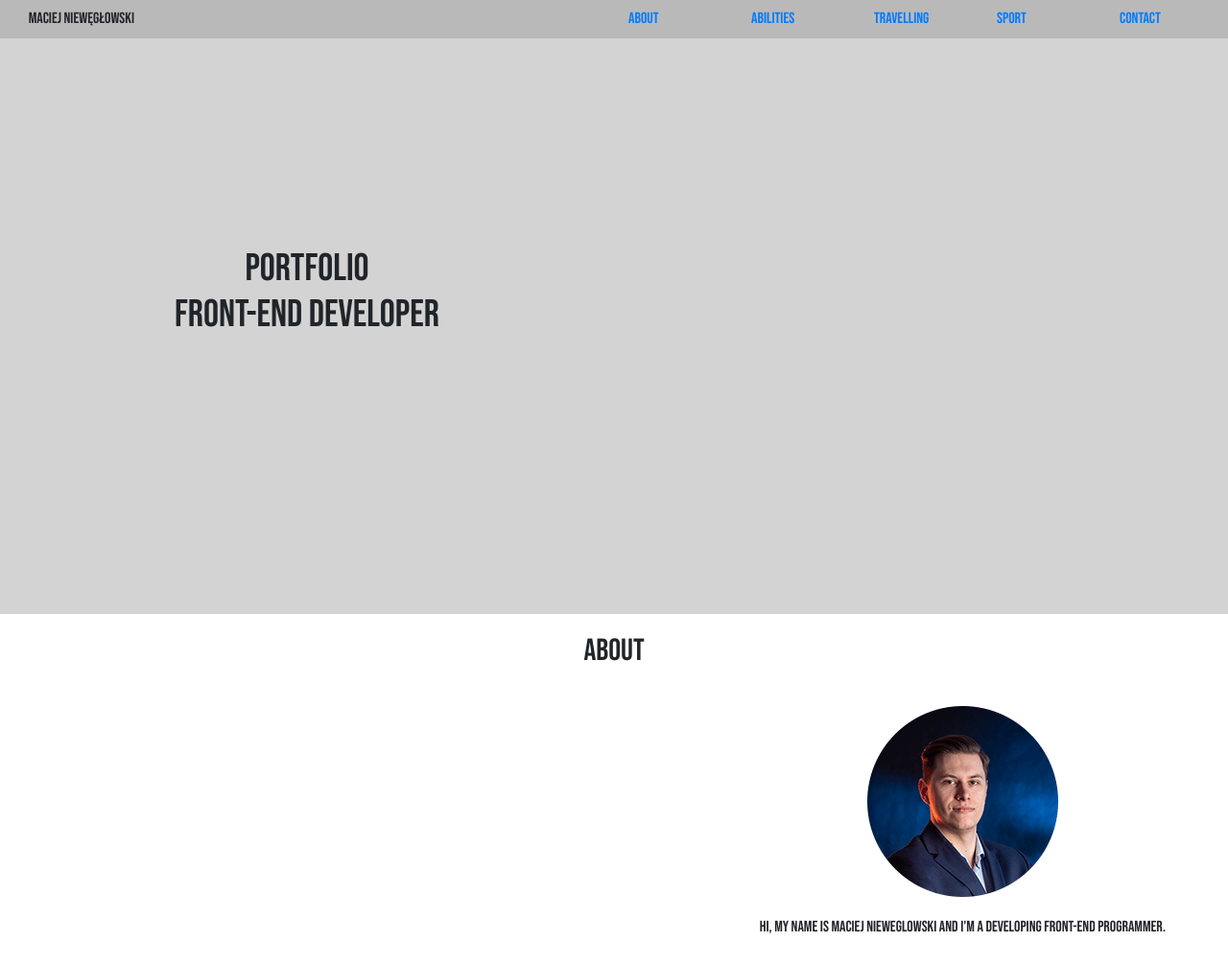
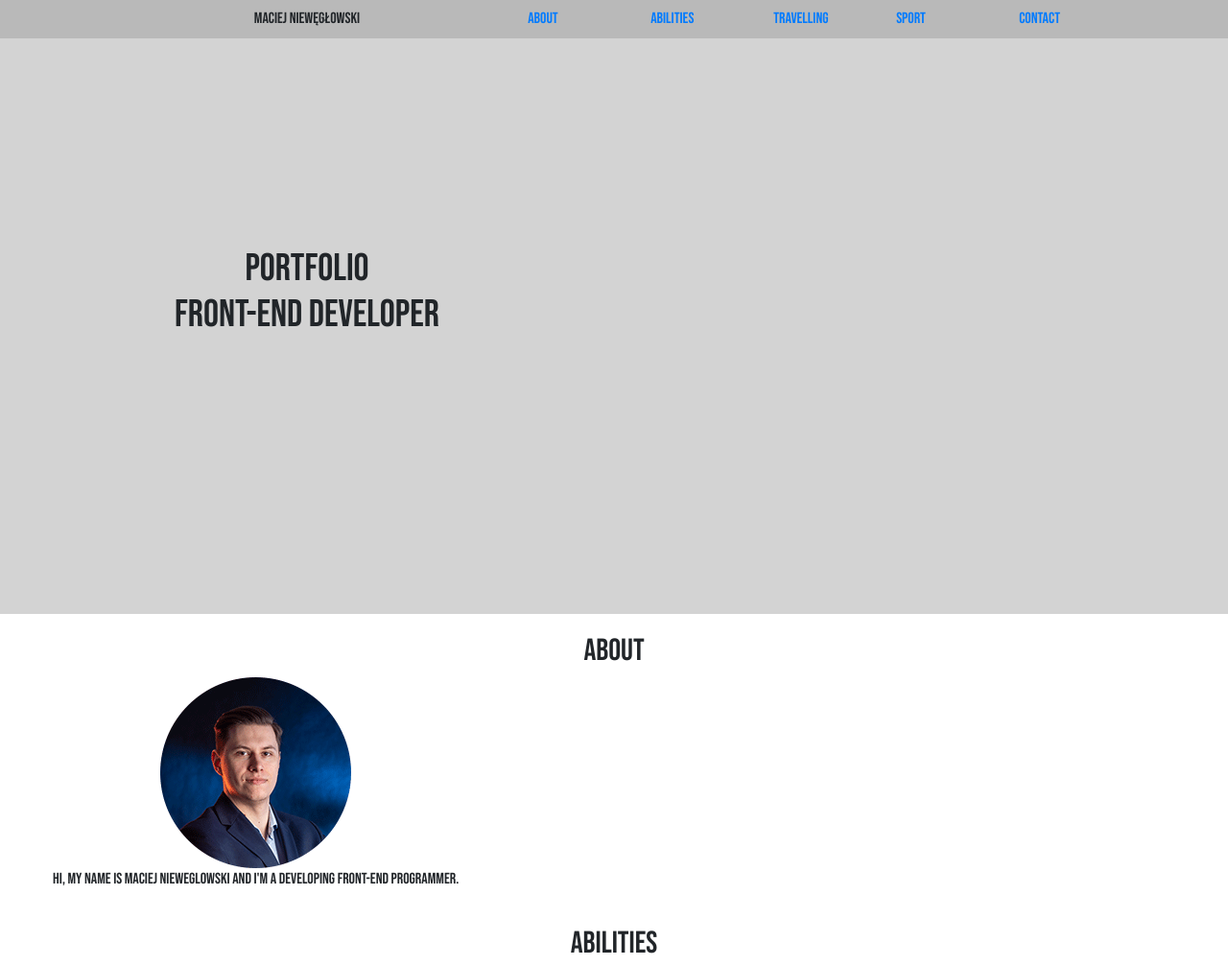
Before and after one commit to maciejnieweglowski/Portfolio-page, a website: page app/index.html in a window 1280 px wide. Shown: the top 1007 px of the page at 96% size. Drawn offline with nearby package versions, Linux system fonts and the light colour scheme; a web font is replaced by a local one.

Commit message:
v.alfa.1.04

```diff
--- a/app/scss/style.scss
+++ b/app/scss/style.scss
@@ -1,7 +1,7 @@
 @import"zmienne";
 @mixin sekcja {
    text-align: center;
-   background-color: cadetblue;
+   background-color: white;
    box-sizing: border-box;
    margin-top: 20px;
    margin-bottom: 20px;
@@ -32,12 +32,12 @@ header{
       background-color: $ulcolor;
       list-style-type: none;
       display: flex;
-      justify-content: right;
       height: 40px;
       align-items: center;
+      place-content: center;
 
          #logo-name {
-            padding-right: 500px;
+            padding-inline: 10em;
          }
 
          li {
@@ -67,6 +67,10 @@ header{
 
 }
 
+@media (max-width: 786px) {
+
+}
+
 section {
    @include sekcja;
    #about {
@@ -86,6 +90,7 @@ section {
          }
    }
 
+   }
 }
 
 #container-travelling-row {
```
Also changed, not shown: app/css/style.css.
